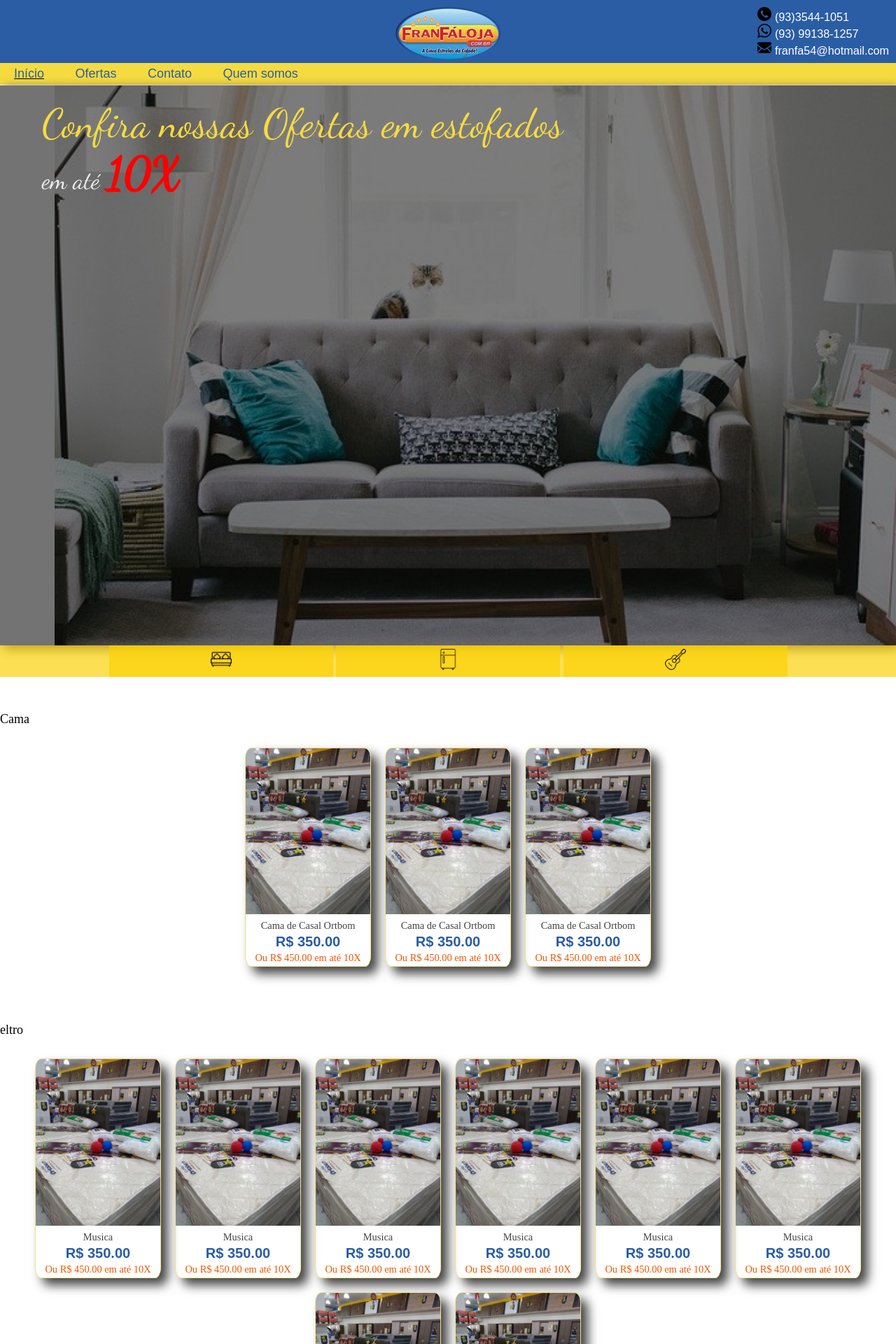
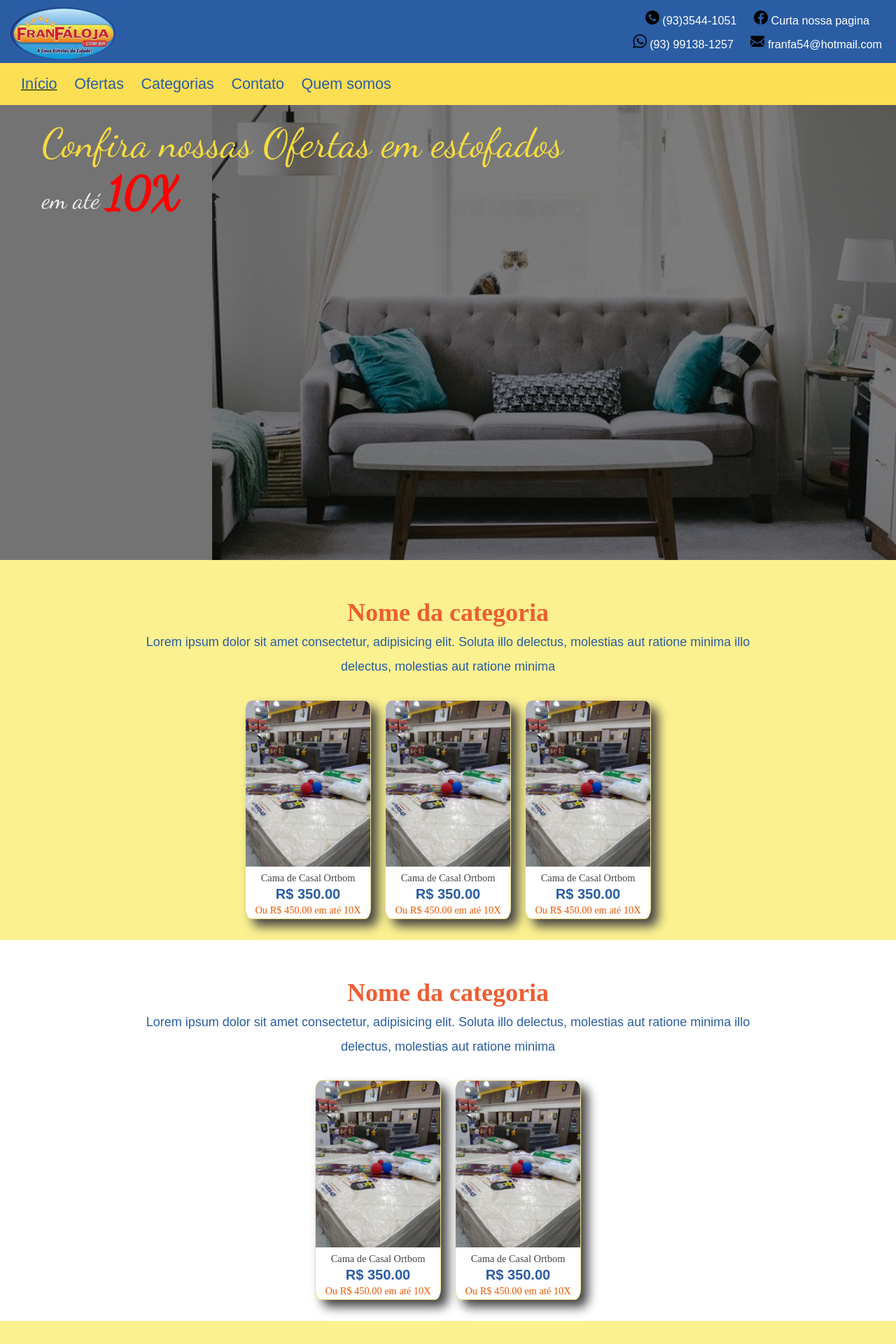
Before and after one commit to QuevemCosta/franfaloja, a PHP site: page /index.html in a window 1280 px wide. Shown: the top 1920 px of the page at 70% size. Run offline with PHP 8.4, Linux system fonts and the light colour scheme.

Commit message:
reorganização do menu e do tema da home

```diff
--- a/css/carrocel.css
+++ b/css/carrocel.css
@@ -1,12 +1,11 @@
 #carrocel{
     color:#444;
     width: 100%;
-    height: 100vh;
+    height: calc(100vh - 150px);
 }
 #carrocel > div{
     width: 100%;
     padding-top:0px;
-    background-color: rgba(252, 252, 252, 0.959);
     height: 100%;
 }
 #carrocel > div > figure{
@@ -17,7 +16,6 @@
     border-radius: 0px;
     border:none;
     background-color: rgb(94, 96, 99);
-    box-shadow: 5px 5px 15px;
 
 
 }
--- a/css/containner-produtos.css
+++ b/css/containner-produtos.css
@@ -50,9 +50,7 @@
 
 
 /* container item produto*/
-#section-cama, #section-eletro, #section-musica{
-    padding-top: 50px;
-}
+
 .section-produtos{
     width: 100%;
     padding: 20px;
@@ -62,6 +60,7 @@
     justify-content: center;
 }
 .section-produtos div{
+    background-color: #fff;
     width: 180px;
     cursor: pointer;
     margin: 10px;
@@ -95,11 +94,31 @@
 .section-produtos div h2{
     color: #444;
 }
-.categoria{
-    width: 100%;
-    border:1px solid blue;
-    display: block;
+
+
+/*Container de categorias*/
+.section-categorias:nth-child(2n){
+    background-color: rgb(252, 241, 144);
+    color: #fff;
 }
+.section-categorias{
+    text-align: center;
+    padding-top: 50px;
+}
+.section-categorias >h2{
+    color:#EE5D31;
+    font-size: 2rem;
+    font-weight: 600;
+    line-height: 50px;
+}
+.section-categorias > p{
+    color: #2A5DA4;
+    width: 70%;
+    line-height: 35px;
+    margin: auto;
+
+}
+
 
 @media screen and (max-width: 700px) {
         .section-produtos div{
--- a/css/menu-descktop.css
+++ b/css/menu-descktop.css
@@ -1,74 +1,107 @@
-#menu-descktop{
+#desk-menu{
     width: 100%;
-    background: #F6DB40;
-    text-align: justify;
-    border-bottom: 1px solid #fff;
+    background-color: #FDDF53;
+    padding: 0 20px;
 }
-#menu-descktop nav ul li{
+#desk-menu ul li{
     display: inline-block;
-    margin: 5px 10px;
+    margin: 0 10px;
 }
-#menu-descktop nav ul li a{
-    width: 100%;
-    padding: 10px;
-    font-size: 1em;
-    color:#2A5DA4;
+#desk-menu ul li a{
+    line-height: 60px;
+    color: #2A5DA4;
+    font-size: 1.2rem;
     text-decoration: none;
-    font-weight: 100;
 }
-#menu-descktop nav ul li a:hover{
-    text-decoration: underline;
-}
+
+
+
+
+
+
+
+
+
+
+
+
+
+
+/*Outros codigos*/
 .ativo{
     text-decoration: underline;
 }
 .grup-btn-menu{
     display: none;
 }
-#menu-mobo{
+
+
+#categorias-nav{
     display: none;
+    flex-wrap: nowrap;
+    border-top:1px solid #fff;
+    width: 100%;
+    background-color: #fff;
+
 }
-@media screen and (max-width:920px){
-    #menu-descktop{
+#categorias-nav ul{
+    display: block;
+    margin-left: px;
+    padding: 20px;
+}
+#categorias-nav ul button{
+    color:#fff;
+    background-color: #999;
+    border:none;
+    border-radius: 5px;
+    padding :10px;
+    cursor: pointer;
+}
+#categorias-nav ul li a{
+    color: #2a5da4;
+}
+#categorias-nav ul li a:hover{
+    color: #999;
+}
+#categorias-nav ul button:hover{
+    background-color: rgb(233, 221, 221);
+
+}
+#categorias-nav li{
+    display: block;
+    width: 100%;
+    line-height: 40px;
+}
+
+
+@media screen and (max-width:700px){
+    #desk-menu{
         display: none;
     }
+    #desk-menu ul li{
+        display: block;
+        text-align: center;
+    }
 
-    #menu-descktop{
-        display: none;
-     }
      .grup-btn-menu{
          display: block;
      }
      .grup-btn-menu button{
         width: 60px;
         position: absolute;
-        top: 30px;
+        color: #fff;
+        top: 10px;
         left: 20px;
         border: none;
         padding: 5px;
         border-top-right-radius: 10px;
         border-bottom-left-radius: 10px;
-        background-color: #fff;
-        color: #555;
+        background-color: #2A5DA4;
         font-weight: 500;
+        font-size: 2.5em;
         cursor: pointer;
     }
      #fecha-menu{
          display: none;
-     }
-     #menu-mobo{
-         background-color: #2A5DA4;
-
-     }
-     #menu-mobo ul li a{
-        color:#F6DB40;
-        font-size: 1.3em;
-        text-decoration: none;
     }
-    #menu-mobo ul li{
-        line-height: 50px;
-        text-align: center;
-
-    }
-
 }
--- a/css/topo.css
+++ b/css/topo.css
@@ -2,6 +2,7 @@ header{
     width: 100%;
     height: 90px;
     background-color:#2A5DA4;
+    padding: 0;
 
 }
 header h1{
@@ -10,7 +11,7 @@ header h1{
 }
 #logo{
     width: 150px;
-    margin: auto;
+    margin-left: 15px;
 }
 #logo a img{
     width: 150px;
@@ -21,6 +22,7 @@ header #topo-contato{
     position: absolute;
     right: 10px;
     top: 10px;
+    text-align: center;
 }
 header #topo-contato ul img{
     width: 20px;
@@ -29,6 +31,8 @@ header #topo-contato ul img{
 header #topo-contato ul li{
     list-style-type: none;
     font-size: 0.9rem;
+    display: inline-block;
+    margin: 5px 10px;
 
 }
 
@@ -37,4 +41,8 @@ header #grup-menu{display: none;}
     header #topo-contato{
         display: none;
     }
+    header #logo{
+        margin: auto;
+        width: 130px;
+    }
 }
--- a/index.html
+++ b/index.html
@@ -31,37 +31,62 @@
         </div>
 
         <div class="grup-btn-menu">
-            <button type="menu" id="abre-menu">Menu</button>
+            <button type="menu" id="abre-menu"><img src="icons/icon-menu.png" alt="botão de menu franfaloja"></button>
             <button type="button" id="fecha-menu">x</button>
         </div>
         <div id="topo-contato" >
             <ul>
 
                 <li><img src="icons/call.png" alt=""> (93)3544-1051</li>
+                <li><img src="icons/facebook-circular-logo.png" alt=""> Curta nossa pagina</li>
+
+            </ul>
+            <ul>
                 <li><img src="icons/whatsapp-logo-variant.png" alt=""> (93) 99138-1257</li>
                 <li><img src="icons/black-back-closed-envelope-shape.png" alt=""> franfa54@hotmail.com</li>
             </ul>
         </div>
 
     </header>
-    <div id="menu-descktop">
-        <nav>
+    <div id="menu">
+        <nav id="desk-menu">
             <ul>
                 <li class="ativo"><a href="index.html">Início</a></li>
                 <li><a href="paginas/ofertas.php">Ofertas</a></li>
+                <li><a href="#" id="btn-categoria" >Categorias</a></li>
+
                 <li><a href="paginas/contato.html">Contato</a></li>
                 <li><a href="paginas/quem-somos.html">Quem somos</a></li>
 
             </ul>
         </nav>
-    </div>
-    <div id="menu-mobo">
-        <nav>
+        <nav id="categorias-nav" class="unset" >
             <ul>
-                <li class="ativo"><a href="index.html">Início</a></li>
-                <li><a href="paginas/ofertas.php">Ofertas</a></li>
-                <li><a href="paginas/contato.html">Contato</a></li>
-                <li><a href="paginas/quem-somos.html">Quem somos</a></li>
+                <button type="button" id="btn-fechar" value="fechar-nav-categorias" >Fechar</button>
+
+                <li><a href="">Academia</a></li>
+                <li><a href="">Armarios e Mesas</a></li>
+                <li><a href="">Bicicletas</a></li>
+                <li><a href="">Colcões e camas box</a></li>
+                <li><a href="">Departamento Infatil</a></li>
+                <li><a href="">Eletronicos</a></li>
+                <li><a href="">Eletrodomesticos</a></li>
+                <li><a href="">Eletro Portateis</a></li>
+                <li><a href="">Estofados</a></li>
+                <li><a href="">Informatica</a></li>
+            </ul>
+            <hr>
+            <ul>
+                <li><a href="">Academia</a></li>
+                <li><a href="">Armarios e Mesas</a></li>
+                <li><a href="">Bicicletas</a></li>
+                <li><a href="">Colcões e camas box</a></li>
+                <li><a href="">Departamento Infatil</a></li>
+                <li><a href="">Eletronicos</a></li>
+                <li><a href="">Eletrodomesticos</a></li>
+                <li><a href="">Eletro Portateis</a></li>
+                <li><a href="">Estofados</a></li>
+                <li><a href="">Informatica</a></li>
             </ul>
         </nav>
     </div>
@@ -99,48 +124,41 @@
 
             </section>
         </section>
-        <section class="containner-produtos">
 
-            <nav>
-                <ul>
-                    <li title="Cama Mesa e banho">
-                        <a href="#section-cama" onclick="paginacao('btn-cama-banho')"  id="btn-cama-banho">
-                            <img src="icons/cama.png" alt="" style="width: 30px;height: 30px;" >
-                        </a>
-                    </li>
-                    <li title="Eletrodomesticos">
-                        <a href="#section-eletro" onclick="paginacao('btn-eletro')" id="btn-eletro">
-                            <img src="icons/eletro.png" alt="" style="width: 30px;height: 30px" >
-                        </a>
-                    </li>
-                    <li title="Instrumentos musicais">
-                        <a href="#section-musica" onclick="paginacao('btn-musica')" id="btn-musica">
-                            <img src="icons/music.png" alt="" style="width: 30px; height: 30px" s>
-                        </a>
-                    </li>
-                </ul>
-            </nav>
+<!---Inicio da area de apresentação de produtos-->
 
-        <section id="section-cama">
-            <h2 class="categoria>">Cama</h2>
+        <section id="section-cama" class="section-categorias">
+            <h2 >Nome da categoria</h2>
+            <p>
+                Lorem ipsum dolor sit amet consectetur, adipisicing elit. Soluta illo delectus, molestias aut ratione minima
+                 illo delectus, molestias aut ratione minima
+            </p>
             <div id="cama" class="section-produtos" >
 
             </div>
         </section>
 
-        <section id="section-eletro">
-            <h2>eltro</h2>
-            <div id="eletro" class="section-produtos" >
+        <section id="section-eletro" class="section-categorias" >
+            <h2 >Nome da categoria</h2>
+            <p>
+                Lorem ipsum dolor sit amet consectetur, adipisicing elit. Soluta illo delectus, molestias aut ratione minima
+                 illo delectus, molestias aut ratione minima
+            </p>
+            <div id="musica" class="section-produtos" >
 
             </div >
         </section>
 
-        <section id="section-musica">
-            <h2>musica</h2>
-                    <div id="musica" class="section-produtos" >
+        <section id="section-musica" class="section-categorias" >
+            <h2 >Nome da categoria</h2>
+            <p>
+                Lorem ipsum dolor sit amet consectetur, adipisicing elit. Soluta illo delectus, molestias aut ratione minima
+                 illo delectus, molestias aut ratione minima
+            </p>
+            <div id="eletro" class="section-produtos" >
             </div>
         </section>
-    </section>
+<!---Fim da area de apresentação de produtos-->
 
     </main>
 
@@ -186,6 +204,7 @@
     <script src="js/btn-menu.js"></script>
     <script src="js/paginacao.js"></script>
     <script src="js/pag-produto.js"></script>
+    <script src="js/menu-categorias.js"></script>
 
 </body>
 
--- a/js/btn-menu.js
+++ b/js/btn-menu.js
@@ -2,13 +2,13 @@ document.getElementById('abre-menu').addEventListener('click',
     function(){
         document.getElementById('abre-menu').style.display="none"
         document.getElementById('fecha-menu').style.display="block"
-        document.getElementById('menu-mobo').style.display="block"
+        document.getElementById('desk-menu').style.display="block"
     }
 )
 document.getElementById('fecha-menu').addEventListener('click',
 function(){
     document.getElementById('abre-menu').style.display="block"
     document.getElementById('fecha-menu').style.display="none"
-    document.getElementById('menu-mobo').style.display="none"
+    document.getElementById('desk-menu').style.display="none"
 }
 )
--- /dev/null
+++ b/js/menu-categorias.js
@@ -0,0 +1,26 @@
+let setNavCategoria = function (e) {
+    let set = document.getElementById('categorias-nav').className
+    if(set == 'unset'){
+        set.className="set"
+        document.getElementById('categorias-nav').style.display="flex"
+        document.getElementById('desk-menu').style.display="none"
+
+
+    }
+}
+
+
+let btnFechar = document.getElementById('btn-fechar')
+
+btnFechar.addEventListener('click',function(ev){
+
+    if(btnFechar.value =='fechar-nav-categorias'){
+        let set = document.getElementById('categorias-nav').className
+
+            document.getElementById('categorias-nav').style.display="none"
+            document.getElementById('desk-menu').style.display="block"
+
+    }
+},false)
+
+document.getElementById('btn-categoria').addEventListener('click', setNavCategoria,false);
--- a/js/pag-produto.js
+++ b/js/pag-produto.js
@@ -1,3 +1,7 @@
-function pagProduto(){
-  window.open('paginas/pag-produto.php',"_self")
+const allProdutos = document.querySelectorAll('.section-produtos')
+
+console.log(allProdutos)
+for(let i= 0;i<allProdutos.length;i++){
+  console.log(allProdutos[i].id)
+
 }
```
Also changed, not shown: js/paginacao.js (+0 -50 lines), icons/icon-menu.png (added).
